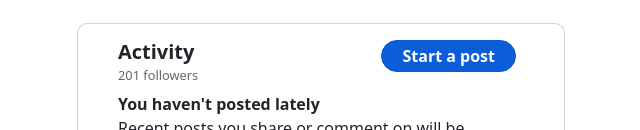
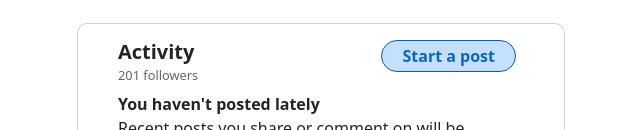
Before and after one commit to Nestor162/U3-Build-Week-Linkedin-Clone-FS0123ITA, a React (Create React App) app: page /me in a window 1280 px wide. In both pictures the pointer is over the button "Start a post". Shown: the part 622-752 px from the top of the page, without its empty margins (319-959 px from the left). Built offline with nearby package versions, Linux system fonts and the light colour scheme; no server answers.

Commit message:
Fixed button hover

```diff
--- a/src/App.css
+++ b/src/App.css
@@ -159,3 +159,9 @@ body{
     font-weight: 600;
     margin-right: 0.5rem;
 }
+
+.activityButton:hover {
+    border: inset 2px solid #0B66C2;
+    background-color: #C5E0FC;
+    color: #0B66C2;
+}
```
